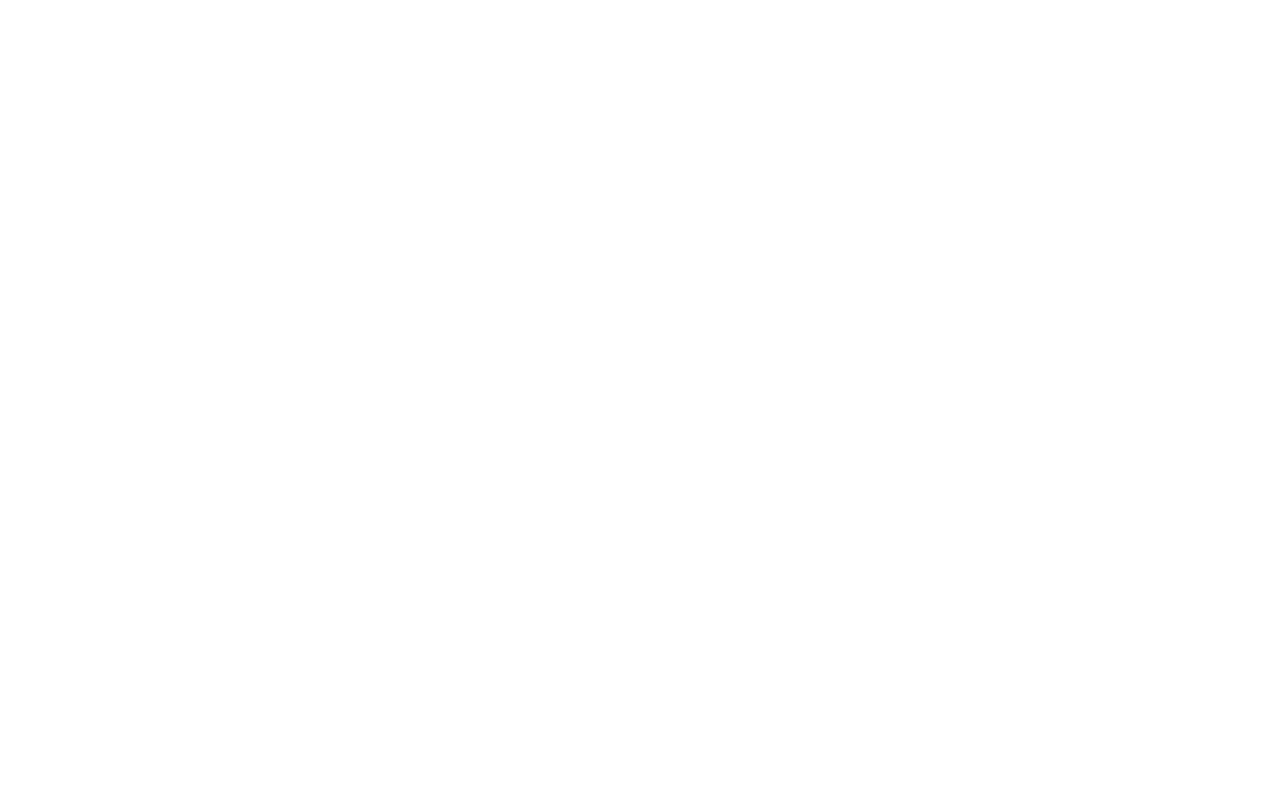
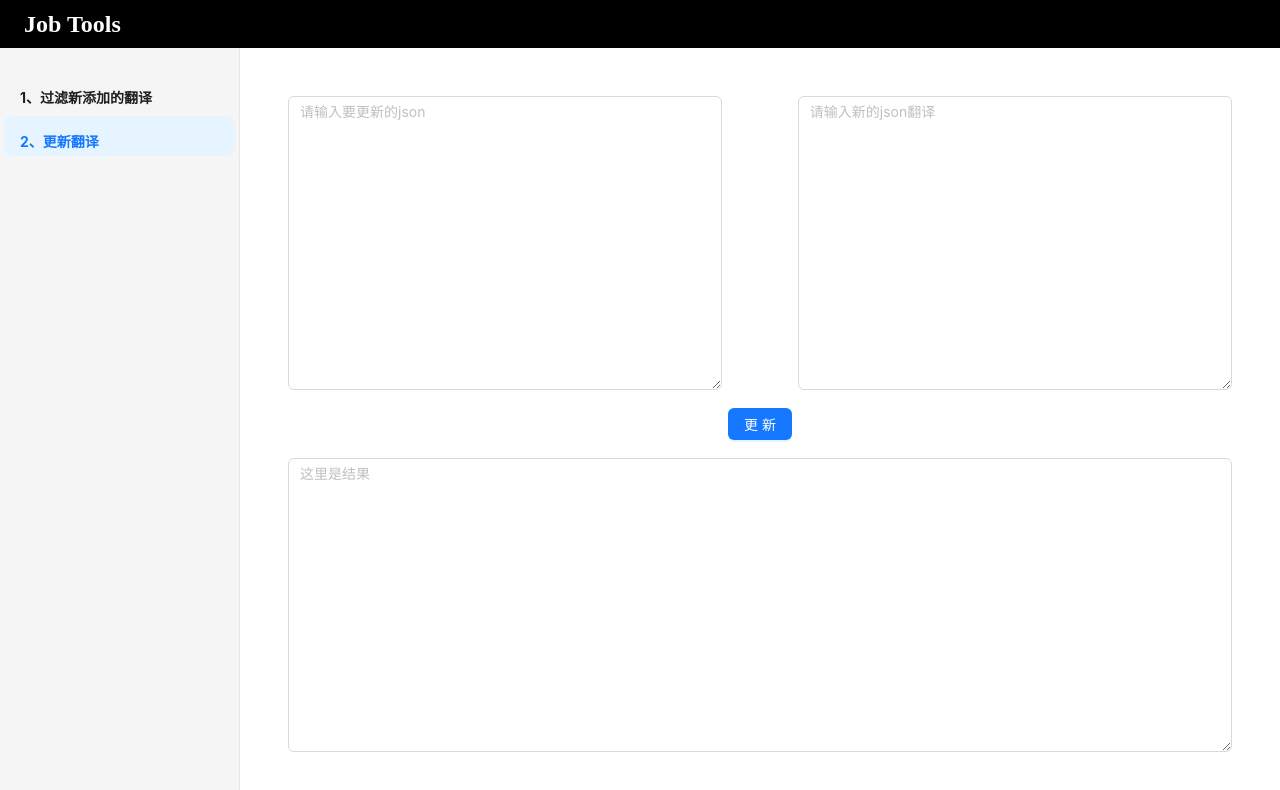
Before and after one commit to chenchunyang123/vite-job-tools, a React (Vite) app: page /#/tool2 in a window 1280 px wide. Shown: the top 790 px of the page. Built offline with nearby package versions, Linux system fonts and the light colour scheme.

Commit message:
feat: 修改引入方式

```diff
--- a/index.html
+++ b/index.html
@@ -4,7 +4,7 @@
     <meta charset="UTF-8" />
     <link rel="icon" type="image/svg+xml" href="/vite.svg" />
     <meta name="viewport" content="width=device-width, initial-scale=1.0" />
-    <title>Vite + Preact + TS</title>
+    <title>Vite + React + TS</title>
   </head>
   <body>
     <div id="app"></div>
--- a/src/app.css
+++ /dev/null
@@ -1,25 +0,0 @@
-#app {
-  max-width: 1280px;
-  margin: 0 auto;
-  padding: 2rem;
-  text-align: center;
-}
-
-.logo {
-  height: 6em;
-  padding: 1.5em;
-}
-.logo:hover {
-  filter: drop-shadow(0 0 2em #646cffaa);
-}
-.logo.preact:hover {
-  filter: drop-shadow(0 0 2em #673ab8aa);
-}
-
-.card {
-  padding: 2em;
-}
-
-.read-the-docs {
-  color: #888;
-}
--- a/src/layout/Header/index.tsx
+++ b/src/layout/Header/index.tsx
@@ -2,6 +2,6 @@
 
 export default () => {
   return <div className={styles.header}>
-    <h1>格式化数据工具箱</h1>
+    <h1>Job Tools</h1>
   </div>;
 };
--- a/src/main.tsx
+++ b/src/main.tsx
@@ -1,13 +1,15 @@
-import { render } from "preact";
+import React from "react";
+import ReactDOM from "react-dom/client";
 import { HashRouter } from "react-router-dom";
 
 import App from "./app.tsx";
 import "./index.css";
 import "./reset.css";
 
-render(
-  <HashRouter>
-    <App />
-  </HashRouter>,
-  document.getElementById("app")!
+ReactDOM.createRoot(document.getElementById("app")!).render(
+  <React.StrictMode>
+    <HashRouter>
+      <App />
+    </HashRouter>
+  </React.StrictMode>
 );
--- a/src/routePage/Tool1/index.tsx
+++ b/src/routePage/Tool1/index.tsx
@@ -1,4 +1,4 @@
-import { useState } from "preact/hooks";
+import { useState } from "react";
 import { Input, Button, message } from "antd";
 
 import styles from "./index.module.less";
@@ -59,7 +59,7 @@
         />
       </div>
       <div className={styles.tool1_middle}>
-        <Button onClick={handleClick}>转换 =&gt;</Button>
+        <Button type="primary" onClick={handleClick}>转换 =&gt;</Button>
       </div>
       <div className={styles.tool1_right}>
         <TextArea
--- a/src/routePage/Tool2/index.tsx
+++ b/src/routePage/Tool2/index.tsx
@@ -1,4 +1,4 @@
-import { useState } from "preact/hooks";
+import { useState } from "react";
 import { Input, Button, message } from "antd";
 
 import styles from "./index.module.less";
@@ -84,7 +84,7 @@
         </div>
       </div>
       <div className={styles.tool2_middle}>
-        <Button onClick={handleClick}>更新</Button>
+        <Button type="primary" onClick={handleClick}>更新</Button>
       </div>
       <div className={styles.tool2_bottom}>
         <TextArea
--- a/tsconfig.json
+++ b/tsconfig.json
@@ -13,7 +13,6 @@
     "isolatedModules": true,
     "noEmit": true,
     "jsx": "react-jsx",
-    "jsxImportSource": "preact",
 
     /* Linting */
     "strict": true,
--- a/vite.config.ts
+++ b/vite.config.ts
@@ -1,10 +1,10 @@
 import { defineConfig } from 'vite'
-import preact from '@preact/preset-vite'
+import react from '@vitejs/plugin-react'
 import path from "path";
 
 // https://vitejs.dev/config/
 export default defineConfig({
-  plugins: [preact()],
+  plugins: [react()],
   resolve: {
     alias: {
       "@": path.resolve(__dirname, "./src"),
```
Also changed, not shown: package.json (+10 -2 lines), 1 other file (tests, documents, lock files or other folders).
